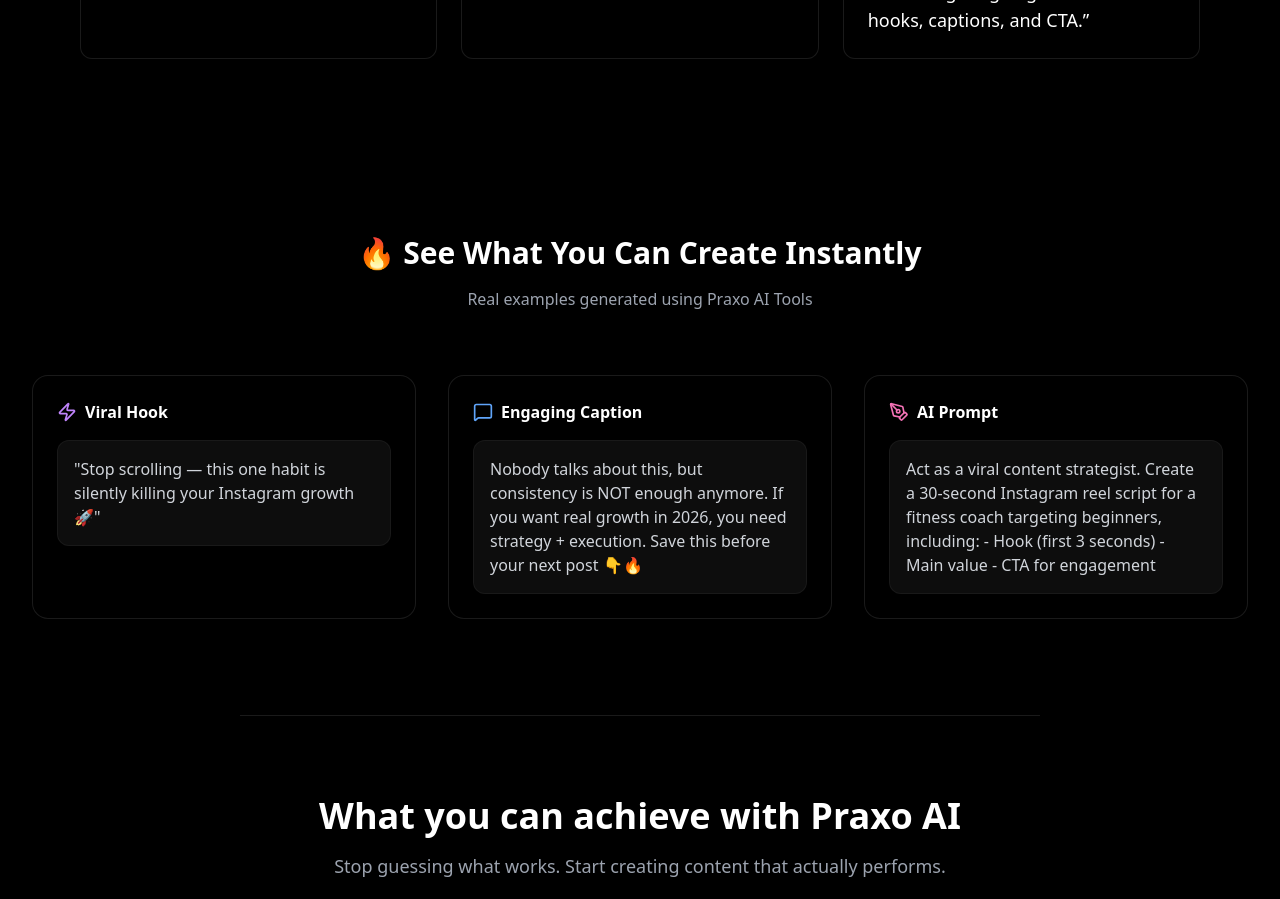
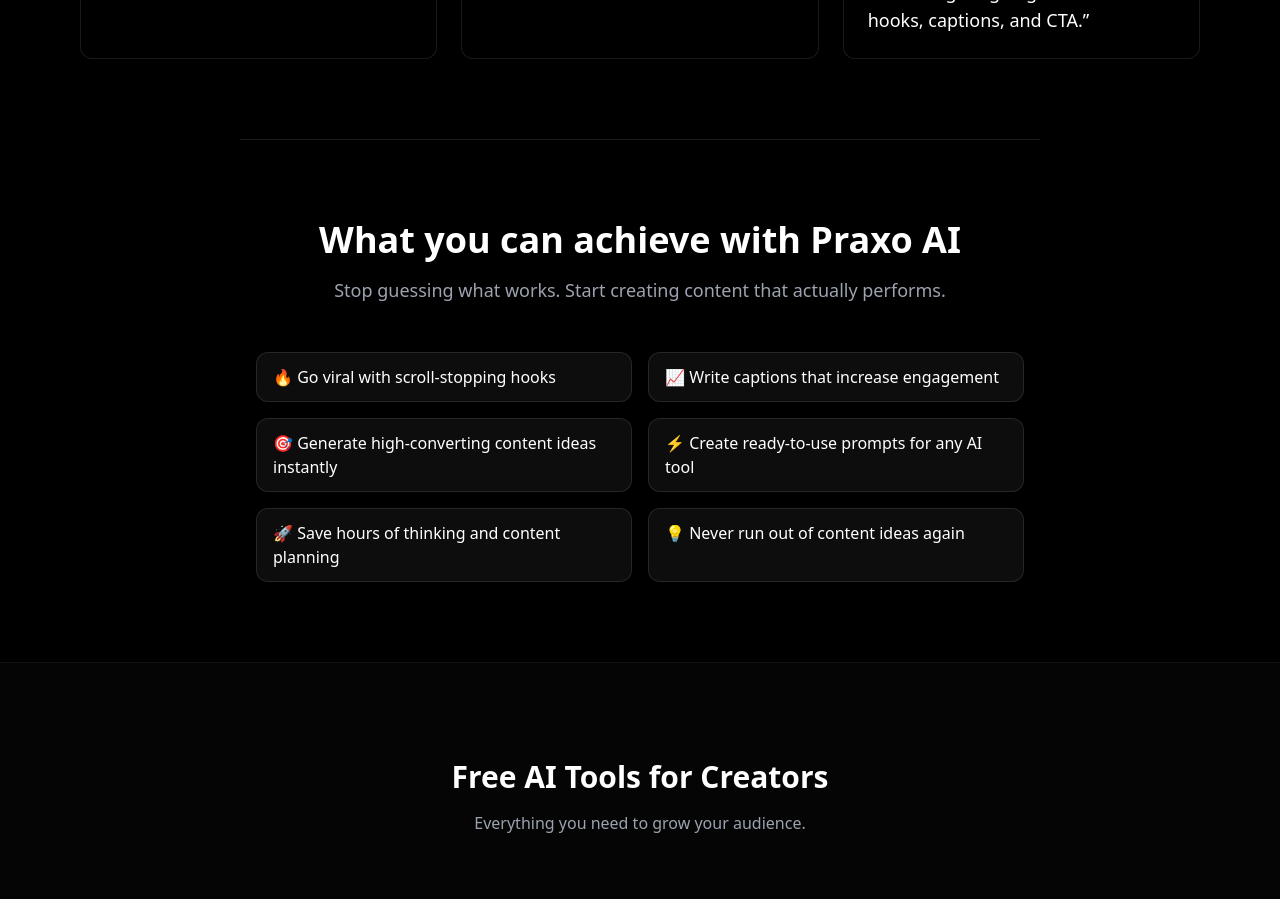
Before and after one commit to praxodigital-netizen/praxo-ai-tools, a React (Vite) app: page / in a window 1280 px wide. Shown: the part 1280-2179 px from the top of the page. Built offline with nearby package versions, Linux system fonts and the light colour scheme.

Commit message:
Update Home.tsx

```diff
--- a/src/pages/Home.tsx
+++ b/src/pages/Home.tsx
@@ -111,55 +111,6 @@
     </div>
   </div>
 </section>
-
-      {/* Business Section */}
-      <section className="w-full max-w-7xl mx-auto px-4 sm:px-6 lg:px-8 py-24">
-        <div className="text-center mb-16">
-          <h2 className="text-3xl font-bold mb-4">🔥 See What You Can Create Instantly</h2>
-          <p className="text-gray-400">Real examples generated using Praxo AI Tools</p>
-        </div>
-
-        <div className="grid grid-cols-1 md:grid-cols-3 gap-8">
-          <div className="p-6 rounded-2xl bg-black border border-white/10 shadow-lg">
-            <div className="flex items-center space-x-2 mb-4">
-              <Zap className="w-5 h-5 text-purple-400" />
-              <h3 className="font-bold text-white">Viral Hook</h3>
-            </div>
-            <div className="p-4 rounded-xl bg-white/5 border border-white/5">
-              <p className="text-gray-300 font-medium">"Stop scrolling — this one habit is silently killing your Instagram growth 🚀"</p>
-            </div>
-          </div>
-
-          <div className="p-6 rounded-2xl bg-black border border-white/10 shadow-lg">
-            <div className="flex items-center space-x-2 mb-4">
-              <MessageSquare className="w-5 h-5 text-blue-400" />
-              <h3 className="font-bold text-white">Engaging Caption</h3>
-            </div>
-            <div className="p-4 rounded-xl bg-white/5 border border-white/5">
-              <p className="text-gray-300 font-medium">Nobody talks about this, but consistency is NOT enough anymore.
-
-If you want real growth in 2026, you need strategy + execution.
-
-Save this before your next post 👇🔥</p>
-            </div>
-          </div>
-
-          <div className="p-6 rounded-2xl bg-black border border-white/10 shadow-lg">
-            <div className="flex items-center space-x-2 mb-4">
-              <PenTool className="w-5 h-5 text-pink-400" />
-              <h3 className="font-bold text-white">AI Prompt</h3>
-            </div>
-            <div className="p-4 rounded-xl bg-white/5 border border-white/5">
-              <p className="text-gray-300 font-medium">Act as a viral content strategist.
-
-Create a 30-second Instagram reel script for a fitness coach targeting beginners, including:
-- Hook (first 3 seconds)
-- Main value
-- CTA for engagement</p>
-            </div>
-          </div>
-        </div>
-      </section>
 
       {/* What You Can Achieve Section */}
 <section className="py-20 border-t border-white/10">
```
